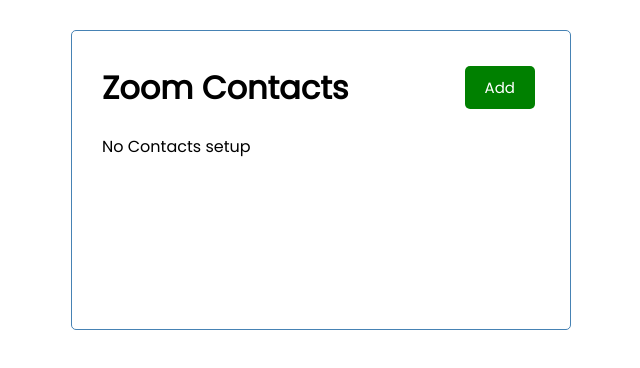
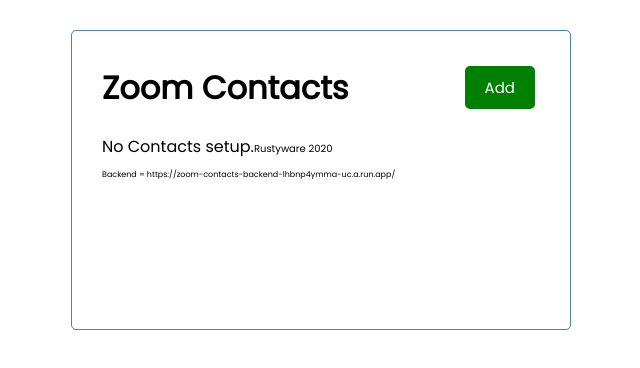
Before and after one commit to rustycoopes/zoom-accellerator, a React (Create React App) app: page / in a window 1280 px wide. Shown: the top 368 px of the page, without its empty margins (319-959 px from the left). Built offline with nearby package versions, Linux system fonts and the light colour scheme; no server answers.

Commit message:
add environment file

```diff
--- a/package.json
+++ b/package.json
@@ -6,6 +6,7 @@
     "@testing-library/jest-dom": "^5.11.9",
     "@testing-library/react": "^11.2.5",
     "@testing-library/user-event": "^12.8.1",
+    "dotenv": "^8.2.0",
     "json-server": "^0.16.3",
     "react": "^17.0.1",
     "react-dom": "^17.0.1",
@@ -18,7 +19,7 @@
     "build": "react-scripts build",
     "test": "react-scripts test",
     "eject": "react-scripts eject",
-    "server" : "json-server --watch db.json --port 5000"
+    "server": "json-server --watch db.json --port 5000"
   },
   "eslintConfig": {
     "extends": [
--- a/src/App.js
+++ b/src/App.js
@@ -3,8 +3,11 @@
 import Header from './components/Header'
 import Contacts from './components/Contacts'
 import AddContact from './components/AddContact'
+//require('dotenv').config()
 
-const BACKEND_URL = process.env.BACKEND_URL || 'http://localhost:8001/'
+const BACKEND_URL = process.env.REACT_APP_BACKEND_URL || 'http://localhost:8001/'
+console.log('backend url ', BACKEND_URL)
+
 function App() {
 
   const [showAddContact, setShowAddContact ] = useState(false)
@@ -74,8 +77,14 @@
           onDelete={deleteContact}
           onOpen={openContact}/>
           :
-          'No Contacts setup'
+          'No Contacts setup.'
         }
+
+        <label className="footer" style={{fontSize:10}}>Rustyware 2020</label><br/>
+
+        <label className="footer" style={{fontSize:8}}>Backend = {BACKEND_URL}</label>
+
+
         </div>
   );
 }
```
Also changed, not shown: 2 other files (tests, documents, lock files or other folders).
